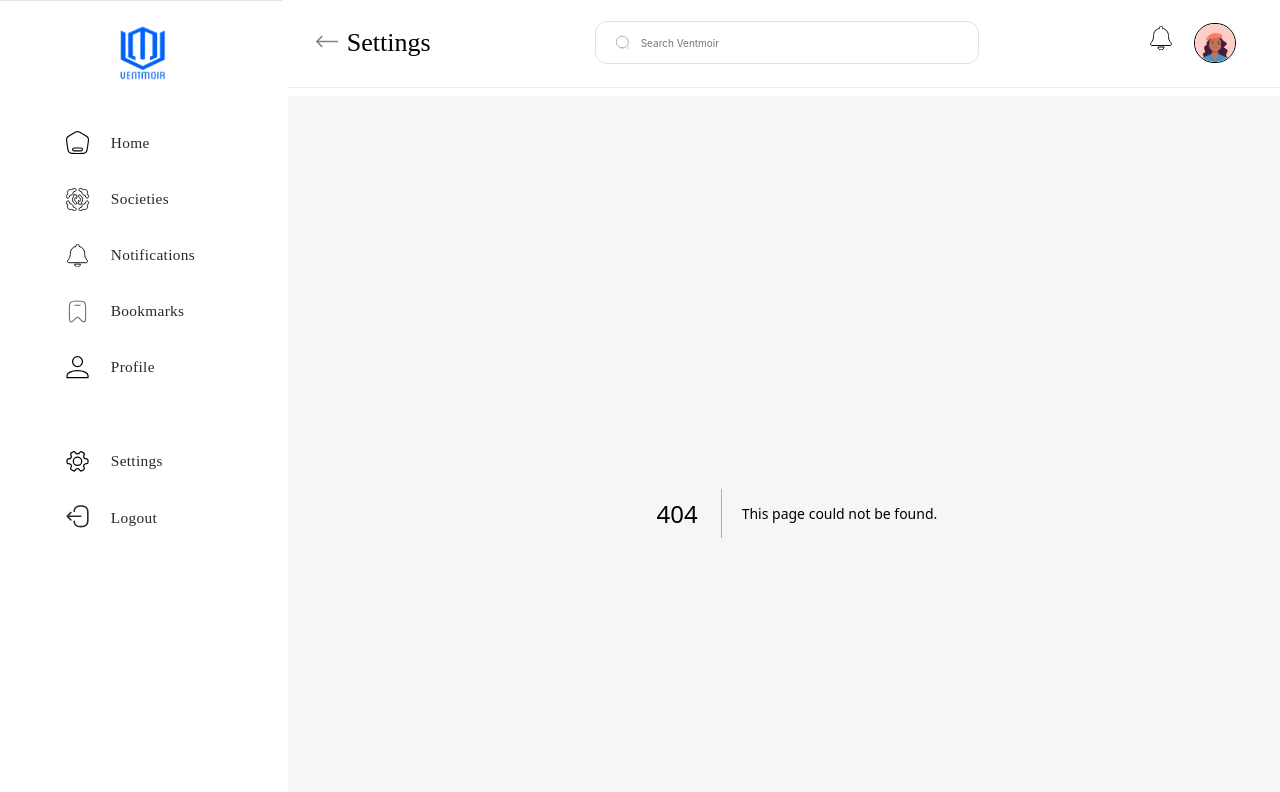
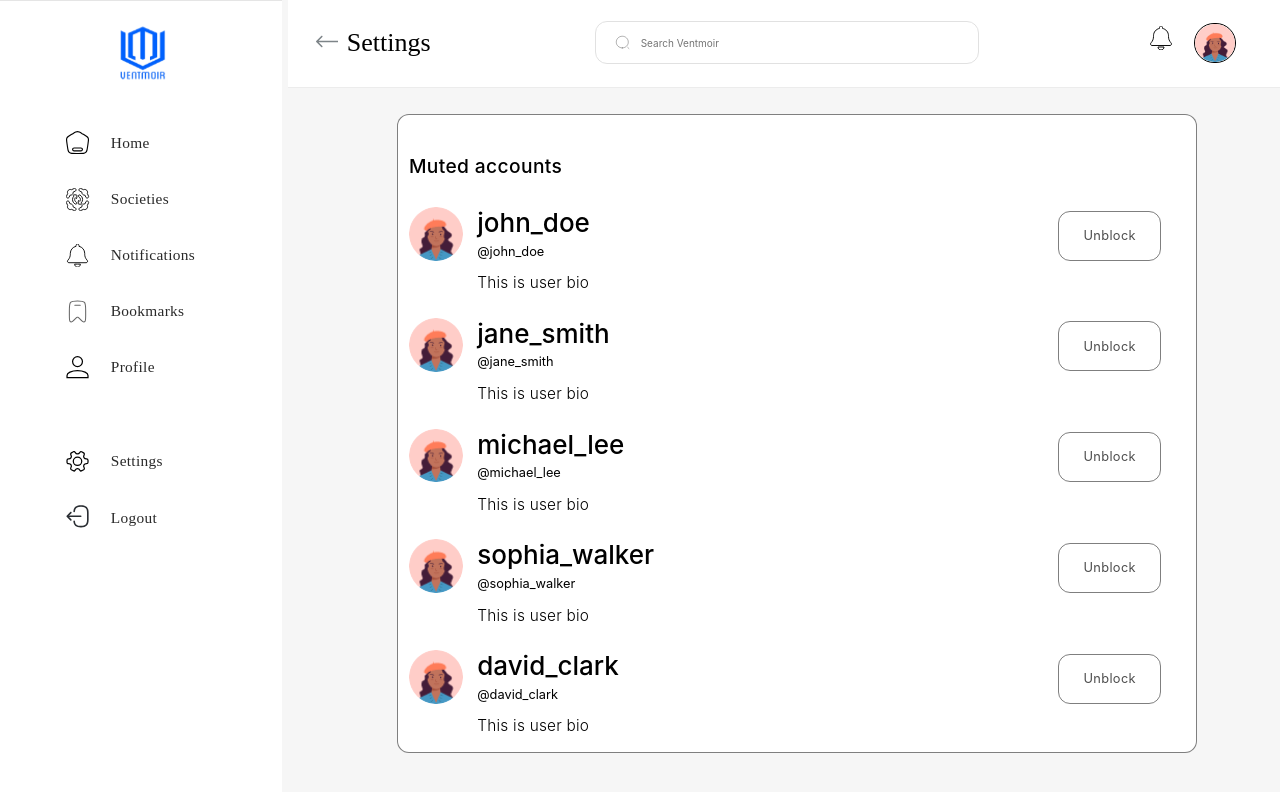
Before and after one commit to ola-irawo/ventmoirNextjs, a Next.js app: page /settings/muted in a window 1280 px wide. Before the commit this address had no page. Shown: the top 792 px of the page. Built offline with nearby package versions, Linux system fonts and the light colour scheme.

Commit message:
added blocked and muted ui

```diff
--- /dev/null
+++ b/src/app/settings/muted/page.jsx
@@ -0,0 +1,12 @@
+import React from 'react'
+import MutedUserSetting from "../../../features/pages/settings/pages/mutedUserSetting/MutedUserSetting"
+
+const page = () => {
+  return (
+    <main>
+      <MutedUserSetting />
+    </main>
+  )
+}
+
+export default page
--- /dev/null
+++ b/src/features/pages/settings/pages/blockedUserSetting/blockedUserSetting.module.css
@@ -0,0 +1,95 @@
+.blockedUser {
+  max-width: 98.1rem;
+  margin: 0 auto;
+  padding: 1rem 1.1rem 1.7rem 1.1rem;
+  border-radius: clamp(1.2rem, 1.2vw, 1.2rem);
+  border: 0.1rem solid #00000080;
+  background-color: #fff;
+  max-width: 80rem;
+}
+
+.blockedUserTitle {
+  color: var(--light-blue);
+  font-size: clamp(1.5rem, 1.5vw, 2.8rem);
+  font-weight: 500;
+  line-height: clamp(2.4rem, 2.4vw, 3.413rem);
+  letter-spacing: 0.02em;
+  margin-top: 2.6rem;
+}
+
+.blockedUserList {
+  list-style: none;
+  padding: 0;
+}
+
+.blockedUserListItem {
+  display: flex;
+  justify-content: space-between;
+  width: clamp(20rem, 100%, 75.2rem);
+  margin-top: clamp(2rem, 2vw, 2.6rem);
+}
+
+.blockedUserDetails {
+  display: grid;
+  grid-template-columns: 0.1fr 1fr;
+  width: 100%;
+}
+
+.blockedUserAvatar {
+  width: clamp(4.2rem, 4.2vw, 9.1rem);
+  height: clamp(4.2rem, 4.2vw, 9.1rem);
+  margin-right: 0.5rem;
+  border-radius: 50%;
+}
+
+.blockedUserNameBtnContainer {
+  display: flex;
+  justify-content: space-between;
+  align-items: center;
+}
+
+.blockedUsername {
+  font-size: clamp(2.6rem, 2.6vw, 2.6rem);
+  font-weight: 500;
+  line-height: clamp(2.6rem, 2.9vw, 3.169rem);
+}
+
+.blockedUserHandle {
+  font-size: clamp(1rem, 1vw, 1.6rem);
+  font-weight: var(--ex-small-fw);
+  line-height: clamp(1.463rem, 2vw, 19.5rem);
+}
+
+.blockedUserBio {
+  margin-top: clamp(0.3rem, 0.3vw, 1rem);
+  font-weight: 300;
+  font-size: clamp(1.2rem, 1.2vw, 1.8rem);
+  line-height: clamp(1.463rem, 1.4vw, 2.194rem);
+  letter-spacing: 0.024rem;
+  color: #000;
+}
+
+.unblockUserBtn {
+  background-color: transparent;
+  color: rgba(0, 0, 0, 0.7);
+  border: 0.1rem solid rgba(0, 0, 0, 0.5);
+  border-radius: 1.2rem;
+  width: clamp(6rem, 6vw, 14.4rem);
+  height: clamp(3rem, 4.3vw, 5rem);
+  padding: 0.4rem 0.6rem;
+  font-size: clamp(1rem, 1vw, 1.8rem);
+  font-weight: var(--small-fw);
+  line-height: clamp(1.707rem, 1.7vw, 2.194rem);
+  letter-spacing: 0.036rem;
+  cursor: pointer;
+}
+
+@media (min-width: 768px) {
+  .unblockUserBtn {
+    width: clamp(8rem, 8vw, 14.4rem);
+  }
+
+  .blockedUserBio {
+    margin-top: 1rem;
+  }
+}
--- /dev/null
+++ b/src/features/pages/settings/pages/mutedUserSetting/MutedUserSetting.jsx
@@ -0,0 +1,83 @@
+import React from 'react';
+import styles from './mutedUserSetting.module.css';
+import Image from 'next/image';
+
+const MutedUserSetting = () => {
+    const allBlockedUsers = [
+        {
+          _id: "user1",
+          username: "john_doe",
+          avatar: "https://randomuser.me/api/portraits/men/1.jpg",
+        },
+        {
+          _id: "user2",
+          username: "jane_smith",
+          avatar: "https://randomuser.me/api/portraits/women/2.jpg",
+        },
+        {
+          _id: "user3",
+          username: "michael_lee",
+          avatar: "https://randomuser.me/api/portraits/men/3.jpg",
+        },
+        {
+          _id: "user4",
+          username: "sophia_walker",
+          avatar: "https://randomuser.me/api/portraits/women/4.jpg",
+        },
+        {
+          _id: "user5",
+          username: "david_clark",
+          avatar: "https://randomuser.me/api/portraits/men/5.jpg",
+        },
+      ];
+
+    return (
+    <section className={styles.blockedUser}>
+      <h2 className={styles.blockedUserTitle}>Muted accounts</h2>
+
+      <ul className={styles.blockedUserList} role="menu">
+        {allBlockedUsers?.map((blockedUser, index) => (
+          <li
+            key={blockedUser._id}
+            className={styles.blockedUserListItem}
+            aria-posinset={index + 1}
+            aria-setsize={allBlockedUsers.length}
+            role="menuitem"
+            tabIndex="0"
+          >
+            <div className={styles.blockedUserDetails}>
+              <Image
+                src={"/profileAvatar.png"}
+                alt={`user avatar`}
+                width={42}
+                height={42}
+                className={styles.blockedUserAvatar}
+              />
+
+              <div>
+                <div className={styles.blockedUserNameBtnContainer}>
+                  <div className={styles.blockedUserNameContainer}>
+                    <h3 className={styles.blockedUsername}>{blockedUser.username}</h3>
+                    <small className={styles.blockedUserHandle}>@{blockedUser.username}</small>
+                  </div>
+
+                  <button
+                    className={styles.unblockUserBtn}
+                  >
+                    Unblock
+                  </button>
+                </div>
+
+                <p className={styles.blockedUserBio}>
+                  This is user bio
+                </p>
+              </div>
+            </div>
+          </li>
+        ))}
+      </ul>
+    </section>
+  );
+};
+
+export default MutedUserSetting;
--- /dev/null
+++ b/src/features/pages/settings/pages/mutedUserSetting/mutedUserSetting.module.css
@@ -0,0 +1,95 @@
+.blockedUser {
+  max-width: 98.1rem;
+  margin: 0 auto;
+  padding: 1rem 1.1rem 1.7rem 1.1rem;
+  border-radius: clamp(1.2rem, 1.2vw, 1.2rem);
+  border: 0.1rem solid #00000080;
+  background-color: #fff;
+  max-width: 80rem;
+}
+
+.blockedUserTitle {
+  color: var(--light-blue);
+  font-size: clamp(1.5rem, 1.5vw, 2.8rem);
+  font-weight: 500;
+  line-height: clamp(2.4rem, 2.4vw, 3.413rem);
+  letter-spacing: 0.02em;
+  margin-top: 2.6rem;
+}
+
+.blockedUserList {
+  list-style: none;
+  padding: 0;
+}
+
+.blockedUserListItem {
+  display: flex;
+  justify-content: space-between;
+  width: clamp(20rem, 100%, 75.2rem);
+  margin-top: clamp(2rem, 2vw, 2.6rem);
+}
+
+.blockedUserDetails {
+  display: grid;
+  grid-template-columns: 0.1fr 1fr;
+  width: 100%;
+}
+
+.blockedUserAvatar {
+  width: clamp(4.2rem, 4.2vw, 9.1rem);
+  height: clamp(4.2rem, 4.2vw, 9.1rem);
+  margin-right: 0.5rem;
+  border-radius: 50%;
+}
+
+.blockedUserNameBtnContainer {
+  display: flex;
+  justify-content: space-between;
+  align-items: center;
+}
+
+.blockedUsername {
+  font-size: clamp(2.6rem, 2.6vw, 2.6rem);
+  font-weight: 500;
+  line-height: clamp(2.6rem, 2.9vw, 3.169rem);
+}
+
+.blockedUserHandle {
+  font-size: clamp(1rem, 1vw, 1.6rem);
+  font-weight: var(--ex-small-fw);
+  line-height: clamp(1.463rem, 2vw, 19.5rem);
+}
+
+.blockedUserBio {
+  margin-top: clamp(0.3rem, 0.3vw, 0.5rem);
+  font-weight: 300;
+  font-size: clamp(1.2rem, 1.2vw, 1.8rem);
+  line-height: clamp(1.463rem, 1.4vw, 2.194rem);
+  letter-spacing: 0.024rem;
+  color: #000;
+}
+
+.unblockUserBtn {
+  background-color: transparent;
+  color: rgba(0, 0, 0, 0.7);
+  border: 0.1rem solid rgba(0, 0, 0, 0.5);
+  border-radius: 1.2rem;
+  width: clamp(6rem, 6vw, 14.4rem);
+  height: clamp(3rem, 4.3vw, 5rem);
+  padding: 0.4rem 0.6rem;
+  font-size: clamp(1rem, 1vw, 1.8rem);
+  font-weight: var(--small-fw);
+  line-height: clamp(1.707rem, 1.7vw, 2.194rem);
+  letter-spacing: 0.036rem;
+  cursor: pointer;
+}
+
+@media (min-width: 768px) {
+  .unblockUserBtn {
+    width: clamp(8rem, 8vw, 14.4rem);
+  }
+
+  .blockedUserBio {
+    margin-top: 1rem;
+  }
+}
```
Also changed, not shown: src/app/settings/blocked/page.jsx (added, +13 -0 lines), src/features/pages/settings/pages/blockedUserSetting/BlockedUserSetting.jsx (added, +83 -0 lines).
